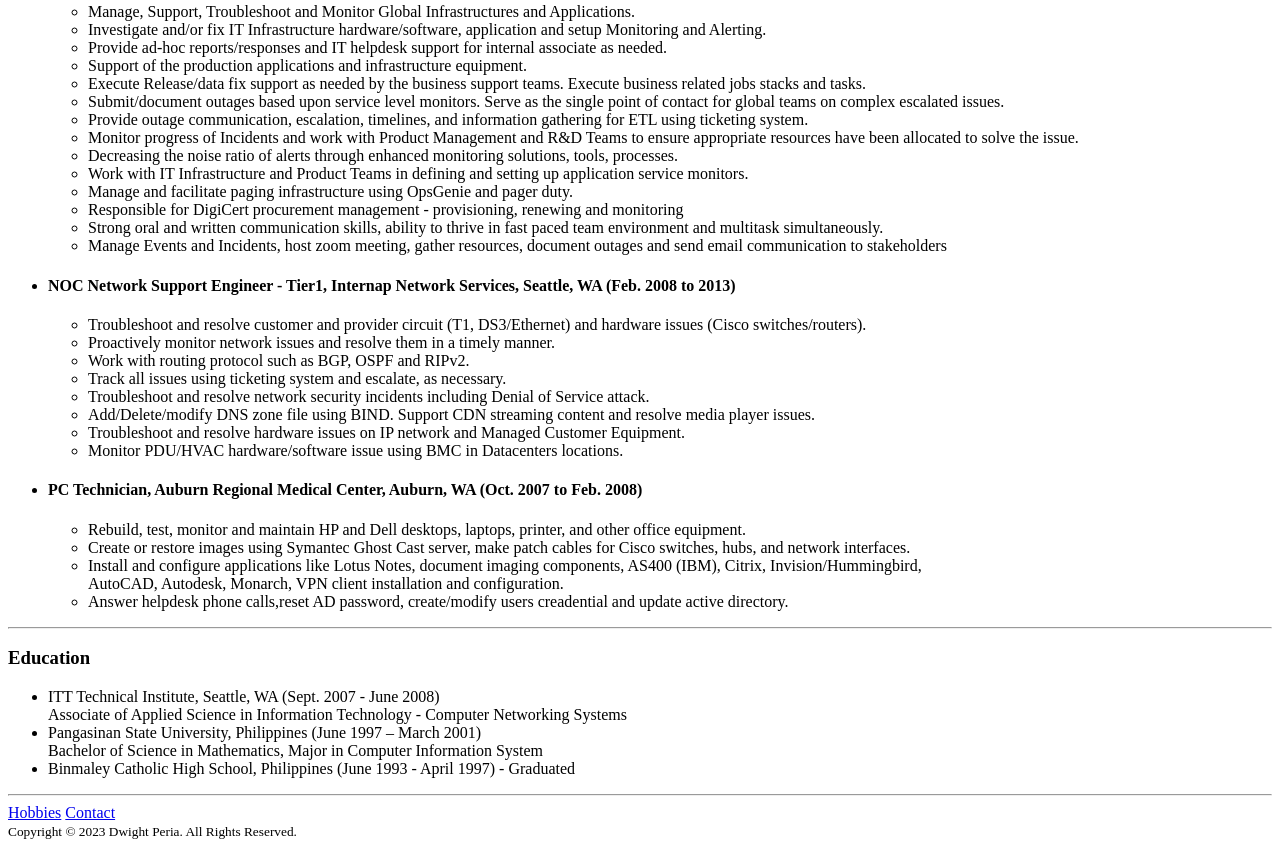
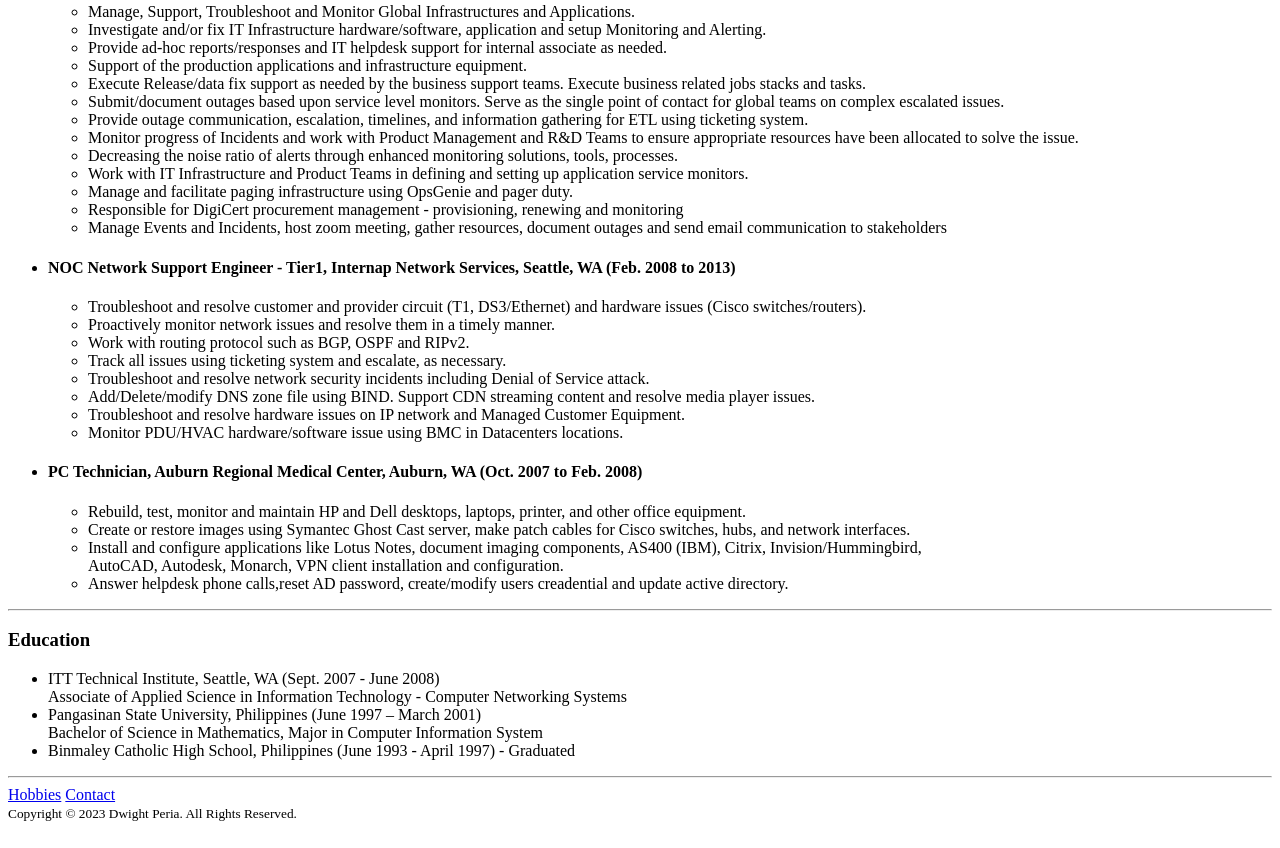
Before and after one commit to periad/portfolio, a plain HTML site: page index.html in a window 1280 px wide. Shown: the part 1048-1896 px from the top of the page. Drawn offline with Linux system fonts and the light colour scheme.

Commit message:
Update index.html

```diff
--- a/index.html
+++ b/index.html
@@ -64,7 +64,6 @@
                     <li>Work with IT Infrastructure and Product Teams in defining and setting up application service monitors. </li>
                     <li>Manage and facilitate paging infrastructure using OpsGenie and pager duty.</li>
                     <li>Responsible for DigiCert procurement management - provisioning, renewing and monitoring</li>
-                    <li>Strong oral and written communication skills, ability to thrive in fast paced team environment and multitask simultaneously.</li>
                     <li>Manage Events and Incidents, host zoom meeting, gather resources, document outages and send email communication to stakeholders</li>
                 </ul>
 
```
